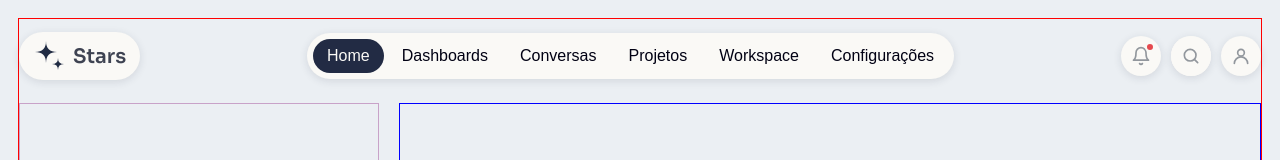
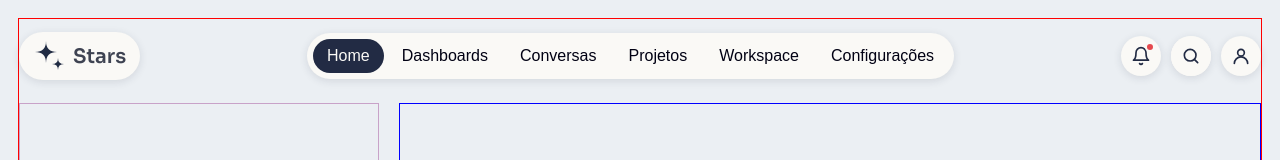
Before and after one commit to Mateuskjk/Stars, an Angular app: page / in a window 1280 px wide. Shown: the top 160 px of the page. Built offline with nearby package versions, Linux system fonts and the light colour scheme; a web font is replaced by a local one.

Commit message:
Modificação da cor dos icones

```diff
--- a/src/styles/_variables.scss
+++ b/src/styles/_variables.scss
@@ -9,5 +9,5 @@ $color-logo: #202b43;
 $color-nav-text: #010013;
 $color-nav-text-hover: #faf9f6;
 $color-nav-hover: #222b44;
-$color-icon: #92979d;
+$color-icon: #222b44;
 $color-badge: #e5484d;
```
